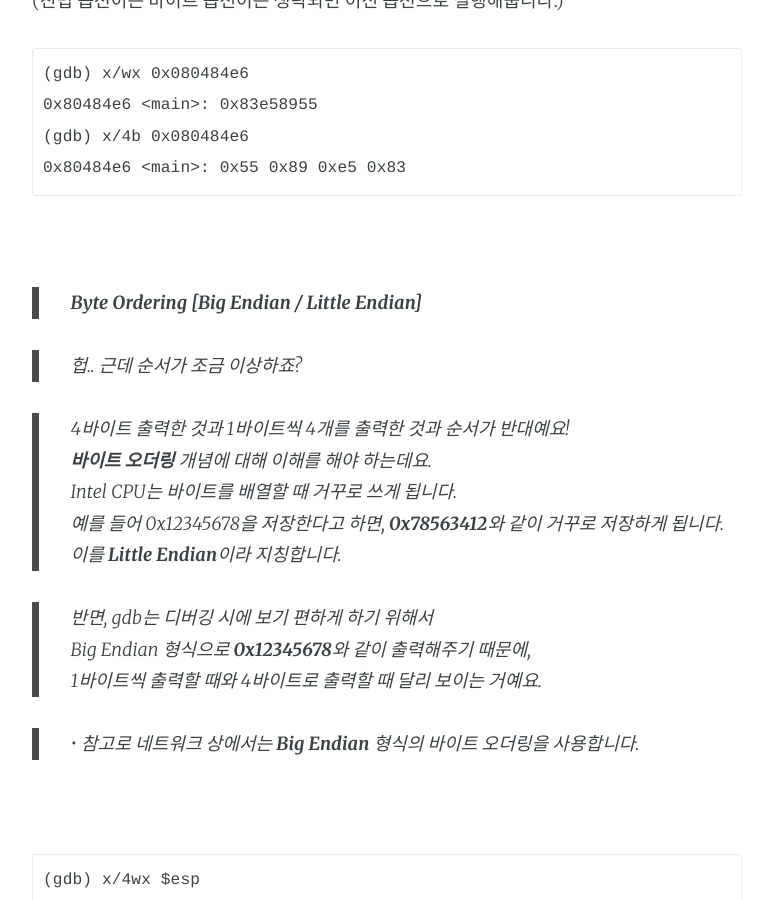
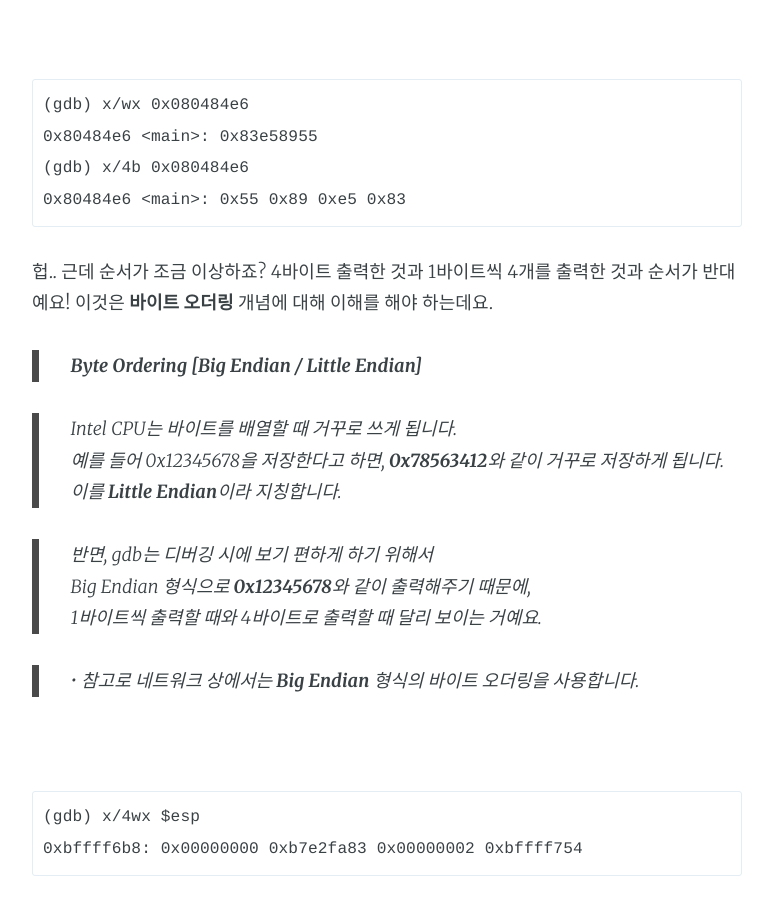
Before and after one commit to tabriz83/umbrain, a Jekyll site: the page built from _posts/2017-01-24-gdb-memory-day2.md, in a window 1280 px wide and 900 px high, scrolled down 10871 px. Shown: the whole window, without its empty margins (253-1026 px from the left). Built offline with Jekyll 4.4.1, drawn with Linux system fonts in a browser that asks for light colours; nearby versions of some CDN libraries; some web fonts are replaced; Markdown is read by kramdown in place of the engine named in the settings; some of the changed text lies outside the part shown.

Commit message:
2017.01.24 Posting

````diff
--- a/_posts/2017-01-24-gdb-memory-day2.md
+++ b/_posts/2017-01-24-gdb-memory-day2.md
@@ -80,6 +80,8 @@
 ---
 
 #### Ch 1. ~~너~~  gdb 사용법
+<br>
+
 ![](../assets/Post_Images/2017/01/24/gdb_memory_day2/gdb-memory-day2-intro2.png)
 > 하라니까 하겠는데.
 근데 GDB를 왜 써야되는데?
@@ -305,9 +307,9 @@
 (gdb) x/w 0x080484e6
 0x80484e6 <main>: 0x83e58955
 ```
-<br>
 
 해당 메모리 주소의 값을 각각 1바이트, 2바이트, 4바이트만큼 출력해주었습니다.
+<br>
 
 ```
 (gdb) x/x 0x080484e6
@@ -315,27 +317,26 @@
 (gdb) x/u 0x080484e6
 0x80484e6 <main>: 2212858197
 ```
-<br>
 
 해당 메모리 주소 값을 16진수, 10진수로 출력해주었습니다.
 보통 이렇게들 씁니당.
 (진법 옵션이든 바이트 옵션이든 생략되면 이전 옵션으로 실행해줍니다.)
 
+<br>
 ```
 (gdb) x/wx 0x080484e6
 0x80484e6 <main>: 0x83e58955
 (gdb) x/4b 0x080484e6
 0x80484e6 <main>: 0x55 0x89 0xe5 0x83
 ```
-<br>
+
+헙.. 근데 순서가 조금 이상하죠?
+4바이트 출력한 것과 1바이트씩 4개를 출력한 것과 순서가 반대예요!
+이것은 **바이트 오더링** 개념에 대해 이해를 해야 하는데요.
 
 >**Byte Ordering [Big Endian / Little Endian]**
 
->헙.. 근데 순서가 조금 이상하죠?
-
->4바이트 출력한 것과 1바이트씩 4개를 출력한 것과 순서가 반대예요!
-**바이트 오더링** 개념에 대해 이해를 해야 하는데요.
-Intel CPU는 바이트를 배열할 때 _거꾸로 쓰게_ 됩니다.
+>Intel CPU는 바이트를 배열할 때 _거꾸로 쓰게_ 됩니다.
 예를 들어 0x12345678을 저장한다고 하면, **0x78563412**와 같이 거꾸로 저장하게 됩니다.
 이를 **_Little Endian_**이라 지칭합니다.
 
@@ -387,7 +388,6 @@
 fs             0x0 0
 gs             0x33 51
 ```
-<br>
 
 자.. 이제 gdb 사용법은 거진 다 익힌 것 같아요.
 
@@ -396,11 +396,14 @@
 ---
 
 ####Ch 2. 갖고싶다.. 너란 stack..
+<br>
+
 ![](../assets/Post_Images/2017/01/24/gdb_memory_day2/gdb-memory-day2-1.png)
 *[그림 1] Stack과 관련한 레지스터*
 <br>
 
 • 현재 EIP 상황(main 2줄 실행)
+
 ```
   0x080484e6 <+0>: push   ebp
   0x080484e7 <+1>: mov    ebp,esp
@@ -457,7 +460,6 @@
 원하는 곳에 멈춰잇쪄?
 
 • sum이 call되기 전 상황
-
 ![](../assets/Post_Images/2017/01/24/gdb_memory_day2/gdb-memory-day2-2.png)
 *[그림 2] sum이 call되기 전 상황*
 <br>
@@ -473,12 +475,12 @@
 
 call sum에 breakpoint를 걸고 (0x080484c1)
 sum 안으로 들어가면,
+
 **스택에 ESP(0x00000001)위에 0x0804850b가 쌓였을 거예여.**
 
 확인해볼까욤?
 
 • sum이 call된 후의 상황
-
 ![](../assets/Post_Images/2017/01/24/gdb_memory_day2/gdb-memory-day2-3.png)
 *[그림 3] sum이 call된 후의 상황*
 <br>
@@ -496,10 +498,12 @@
 sum 함수 안으로 들어왔쪄?
 
 오 역시나..
+
 ```
 Push ebp
 mov  ebp, esp
 ```
+
 하고 있어욤.
 
 *Push ebp*를 실행하면,
@@ -518,6 +522,7 @@
 
 그리고 `mov ebp, esp`를 하면,
 현재 esp를 sum stack frame의 바닥
+
 즉, sum의 ebp로 만들어주겠져?
 
 그러므로 sum의 ebp에는 main의 ebp가 있게되겠져.
@@ -564,12 +569,11 @@
 _매개인자_는 _ebp-8_, ebp -12와 같이 들어가게 됩니다!==
 
 꼭 기억하세욤~
+<br>
 
 >**c**
 프로그램이 gdb로 run된 이후에
 다음 중단점까지 실행하는 명령어
-
-<br>
 
 ```
 (gdb) x/10i $eip
@@ -600,6 +604,7 @@
 ```
 
 자.. 또 sum 안에서 func2를 호출했어요.
+
 그럼 아마 스택의 모습은
 **| func2 stack frame | sum stack frame | main stack frame|** 과 같이 되겠져?
 
@@ -712,6 +717,7 @@
 
 쟈아아아 오늘은 gdb도 써보거 스택에 대해서도 자세히 알아보았눈데,
 어떠셔쎄여?
+
 다음 번엔 좀 더 다이나믹한 데이트를 합씨당.
 아 물론 데이트 코스는 제가 짭니당. ^ㅠ^
 <br>
````
